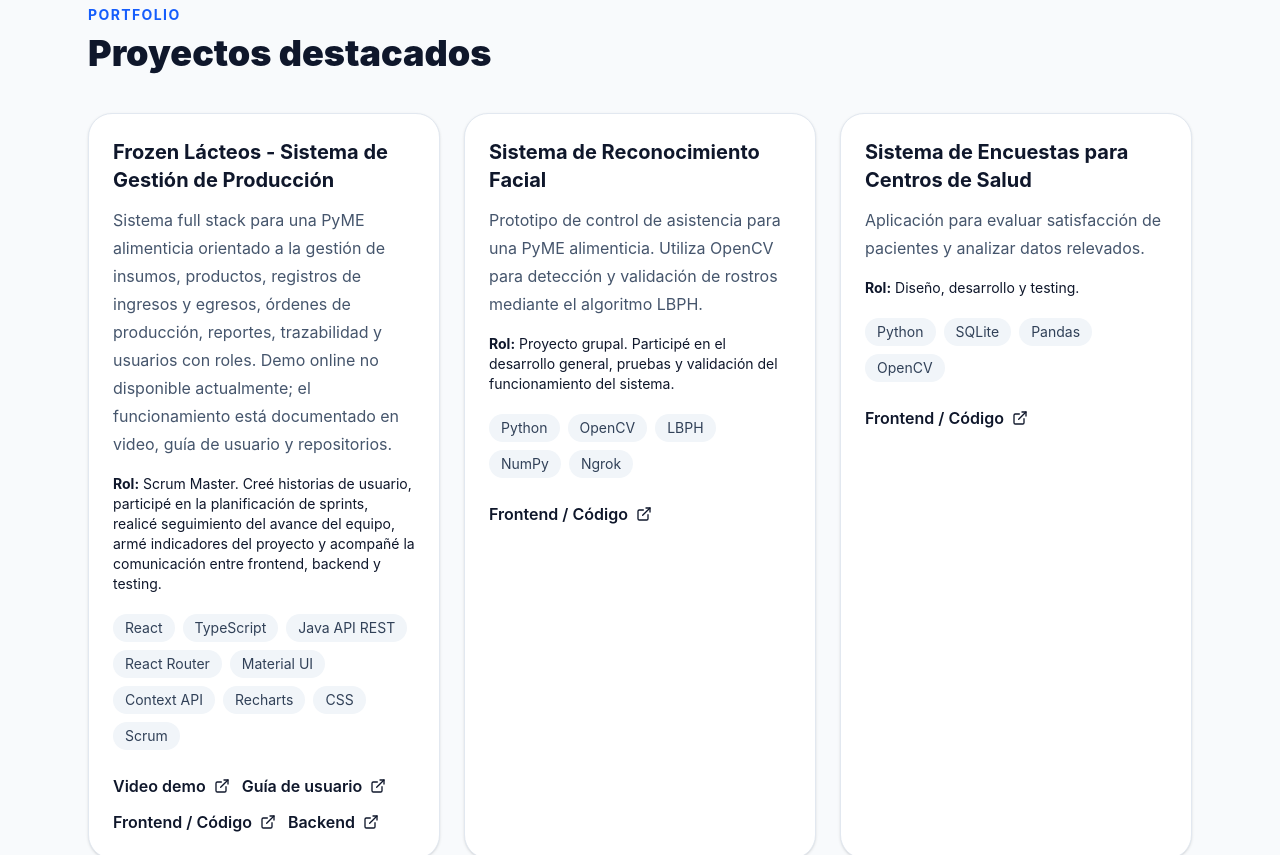
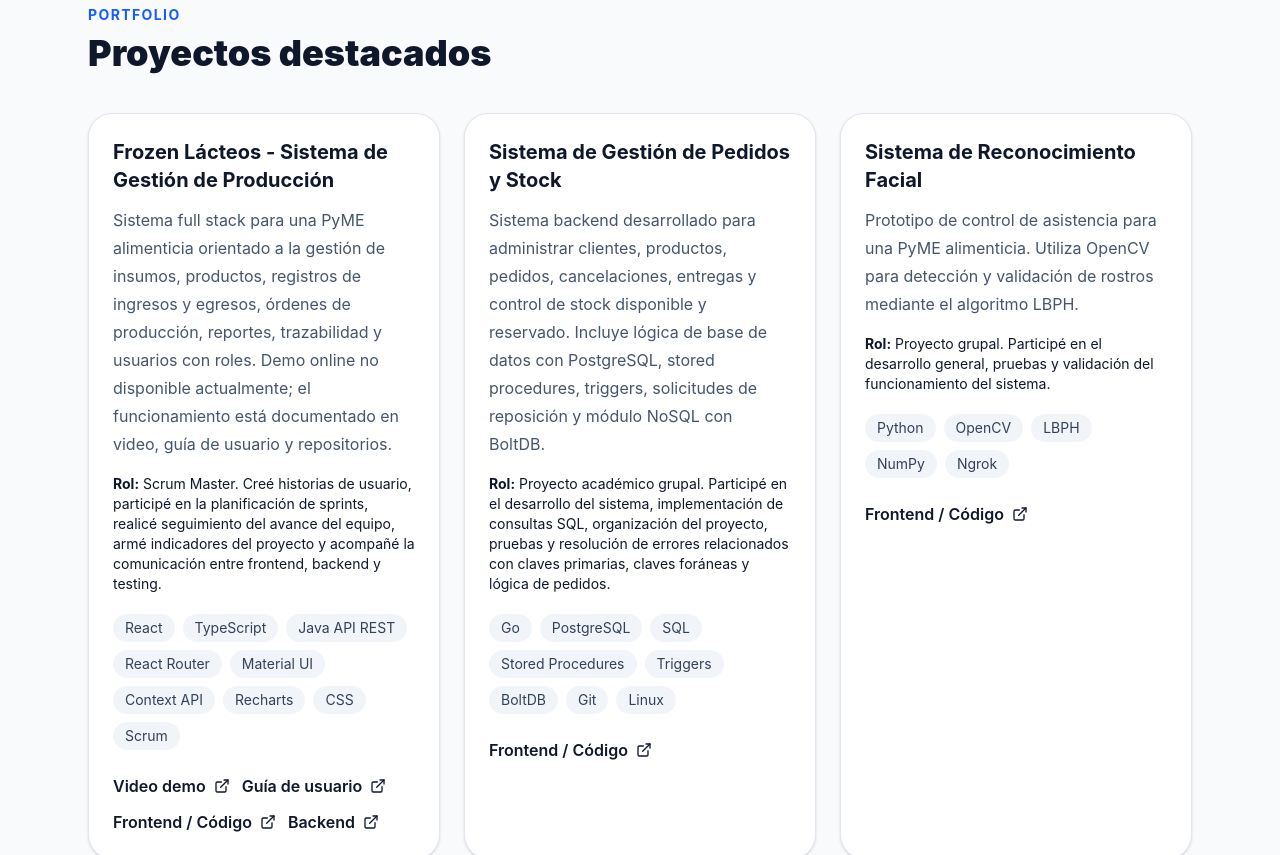
Before and after one commit to IgnacioGodoy2002/portfolio-ignacio, a React (Vite) app: page / in a window 1280 px wide. Shown: the part 800-1655 px from the top of the page. Built offline with nearby package versions, Linux system fonts and the light colour scheme.

Commit message:
Agrego sistema de gestion de pedidos y stock al portfolio

```diff
--- a/src/App.jsx
+++ b/src/App.jsx
@@ -50,6 +50,24 @@ const projects = [
   backend: "https://github.com/kevin-rodriguez98/tp-principal-backend",
   video: "/demo-frozen-lacteos.mp4",
   manual: "/guia-frozen-lacteos.pdf",
+},
+{
+  title: "Sistema de Gestión de Pedidos y Stock",
+  description:
+    "Sistema backend desarrollado para administrar clientes, productos, pedidos, cancelaciones, entregas y control de stock disponible y reservado. Incluye lógica de base de datos con PostgreSQL, stored procedures, triggers, solicitudes de reposición y módulo NoSQL con BoltDB.",
+  tech: [
+    "Go",
+    "PostgreSQL",
+    "SQL",
+    "Stored Procedures",
+    "Triggers",
+    "BoltDB",
+    "Git",
+    "Linux"
+  ],
+  role:
+    "Proyecto académico grupal. Participé en el desarrollo del sistema, implementación de consultas SQL, organización del proyecto, pruebas y resolución de errores relacionados con claves primarias, claves foráneas y lógica de pedidos.",
+  repo: "https://github.com/IgnacioGodoy2002/sistema-gestion-pedidos-stock",
 },
 {
   title: "Sistema de Reconocimiento Facial",
```
